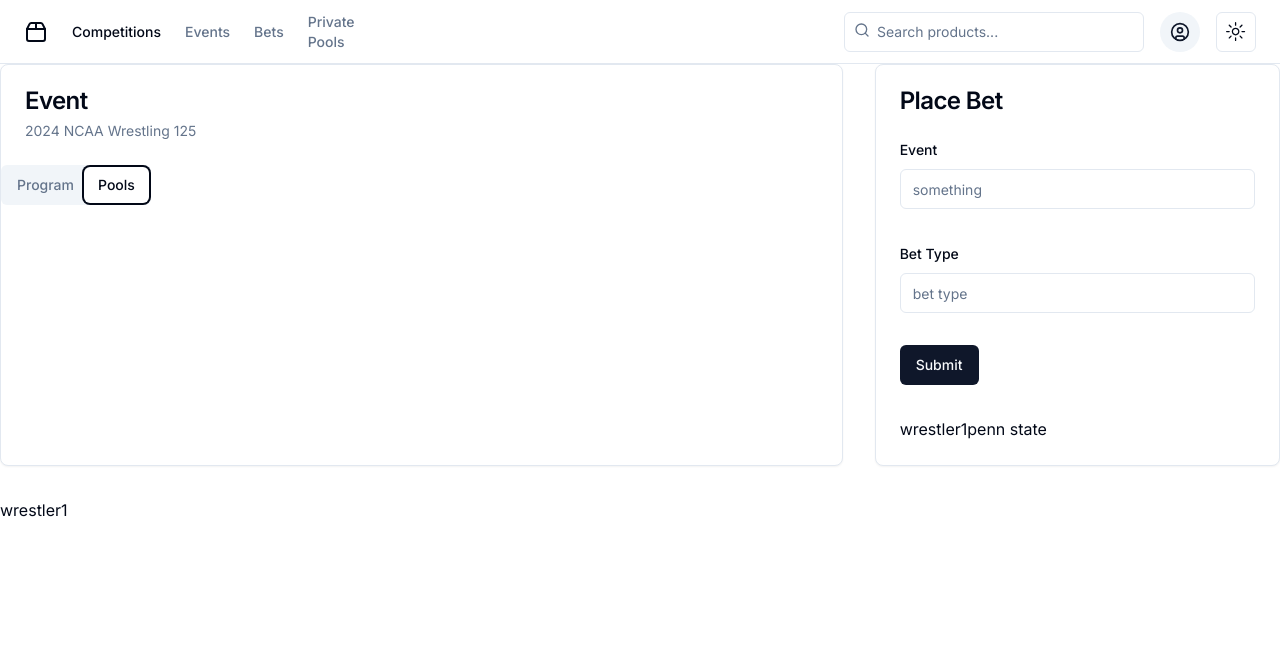
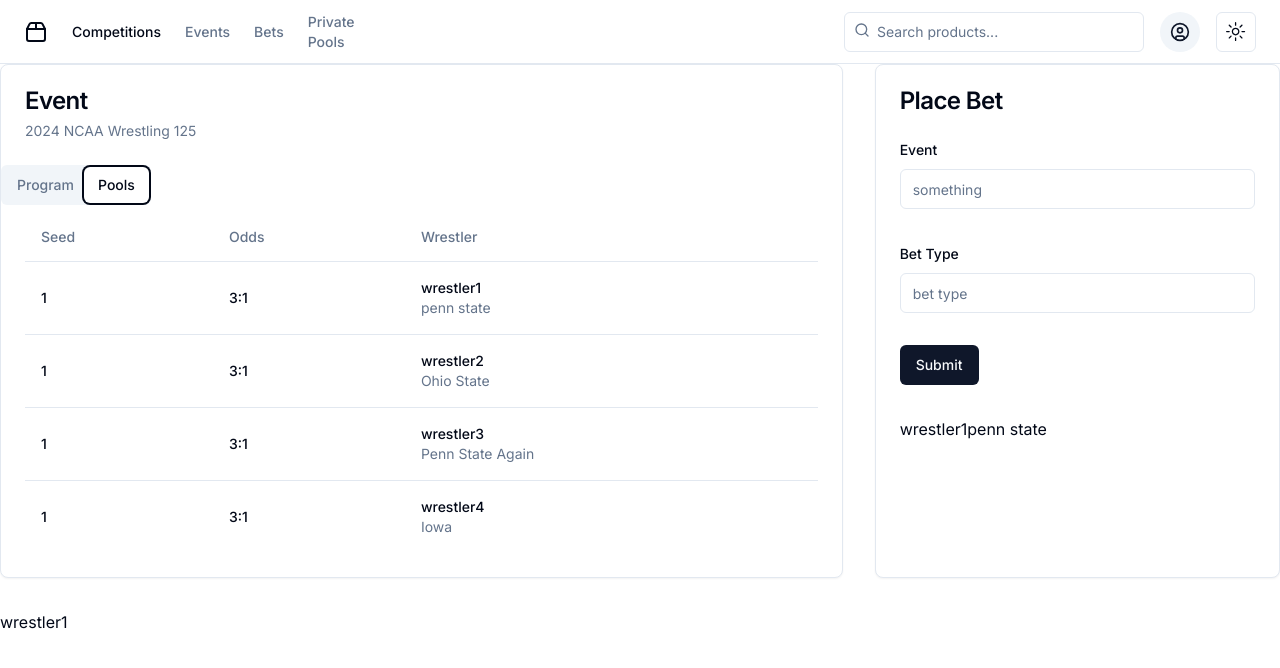
Before and after one commit to djfeld01/PariBet, a Next.js app: page /events in a window 1280 px wide. Both pictures are taken after a click on the tab "Pools". Shown: the top 668 px of the page. Built offline with nearby package versions, Linux system fonts and the light colour scheme.

Commit message:
Worked on the events page

```diff
--- a/src/app/events/page.tsx
+++ b/src/app/events/page.tsx
@@ -79,7 +79,41 @@ export default function Competitions() {
                 </Table>
               </CardContent>
             </TabsContent>
-            <TabsContent value="pools"></TabsContent>
+            <TabsContent value="pools">
+              {" "}
+              <CardContent>
+                <Table>
+                  <TableHeader>
+                    <TableRow>
+                      <TableHead>Seed</TableHead>
+                      <TableHead>Odds</TableHead>
+                      <TableHead>Wrestler</TableHead>
+                    </TableRow>
+                  </TableHeader>
+                  <TableBody>
+                    {competitors.map((competitor, index) => (
+                      <TableRow
+                        key={index}
+                        onClick={() => setCompetitor(competitor)}
+                      >
+                        <TableCell>
+                          <div className="font-medium">1</div>
+                        </TableCell>
+                        <TableCell>
+                          <div className="font-medium">3:1</div>
+                        </TableCell>
+                        <TableCell>
+                          <div className="font-medium">{competitor.name}</div>
+                          <div className="hidden text-sm text-muted-foreground md:inline">
+                            {competitor.school}
+                          </div>
+                        </TableCell>
+                      </TableRow>
+                    ))}
+                  </TableBody>
+                </Table>
+              </CardContent>
+            </TabsContent>
           </Tabs>
         </Card>
         <Card x-chunk="dashboard-01-chunk-5">
```
